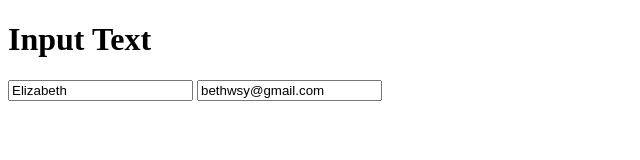
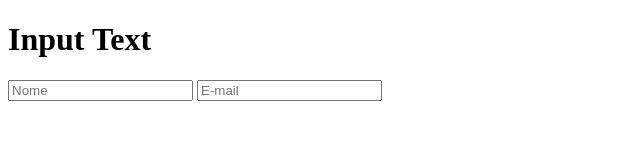
Before and after one commit to vieira1992/CursoDevemDobro, a plain HTML site: page home/modulo-html-intermediario/01-input-text/index.html in a window 1280 px wide. Shown: the whole page, without its empty margins (0-640 px from the left). Drawn offline with Linux system fonts and the light colour scheme.

Commit message:
Novo modulo de html

```diff
--- a/home/modulo-html-intermediario/01-input-text/index.html
+++ b/home/modulo-html-intermediario/01-input-text/index.html
@@ -8,7 +8,10 @@
 <body>
     <h1> Input Text </h1>
 
-    <input type="text" name="nome" value="Elizabeth">
-    <input type="text" name="email" value="bethwsy@gmail.com">
+    <input type="text" name="nome" value="" id="nomeInput" placeholder="Nome">
+    <input type="text" name="email" value="" id="emailInput" placeholder="E-mail">
+
+    <!-- input serve para colocar campos de recebimento de dados de texto.
+     Caso eu coloque um name, ao criar o formulário e receber o envio do usuário, o mesmo será identificado como campo nome. No caso do value, ele serve para já informar/deixar escrito algo para o usuário que pode ser sobrescrito e a propriedade placeholder, serve também para deixar algo escrito mas que serve apenas de orientação, diferente do value. Em relação ao id, serve para que possamos identificar no css cada input -->
 </body>
 </html>
```
